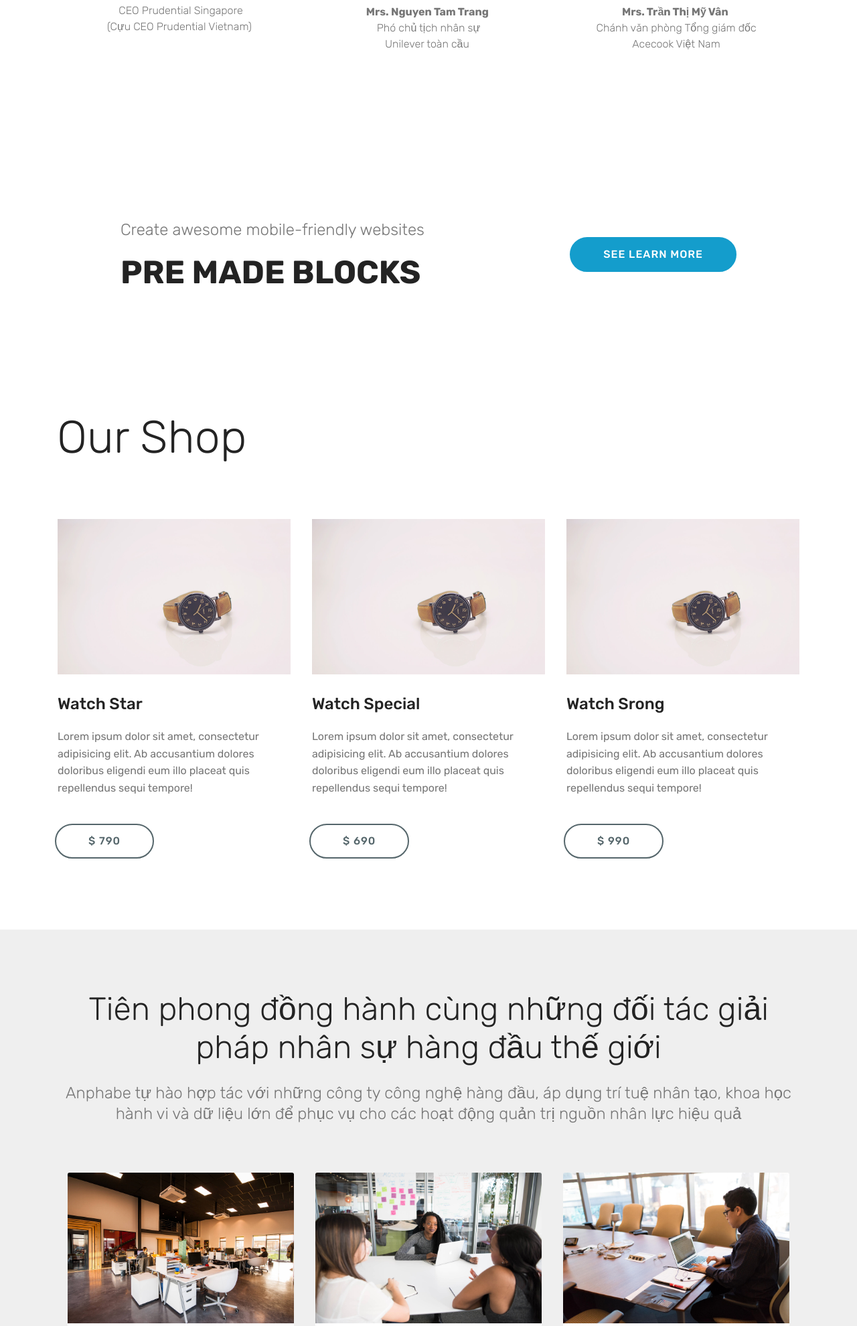
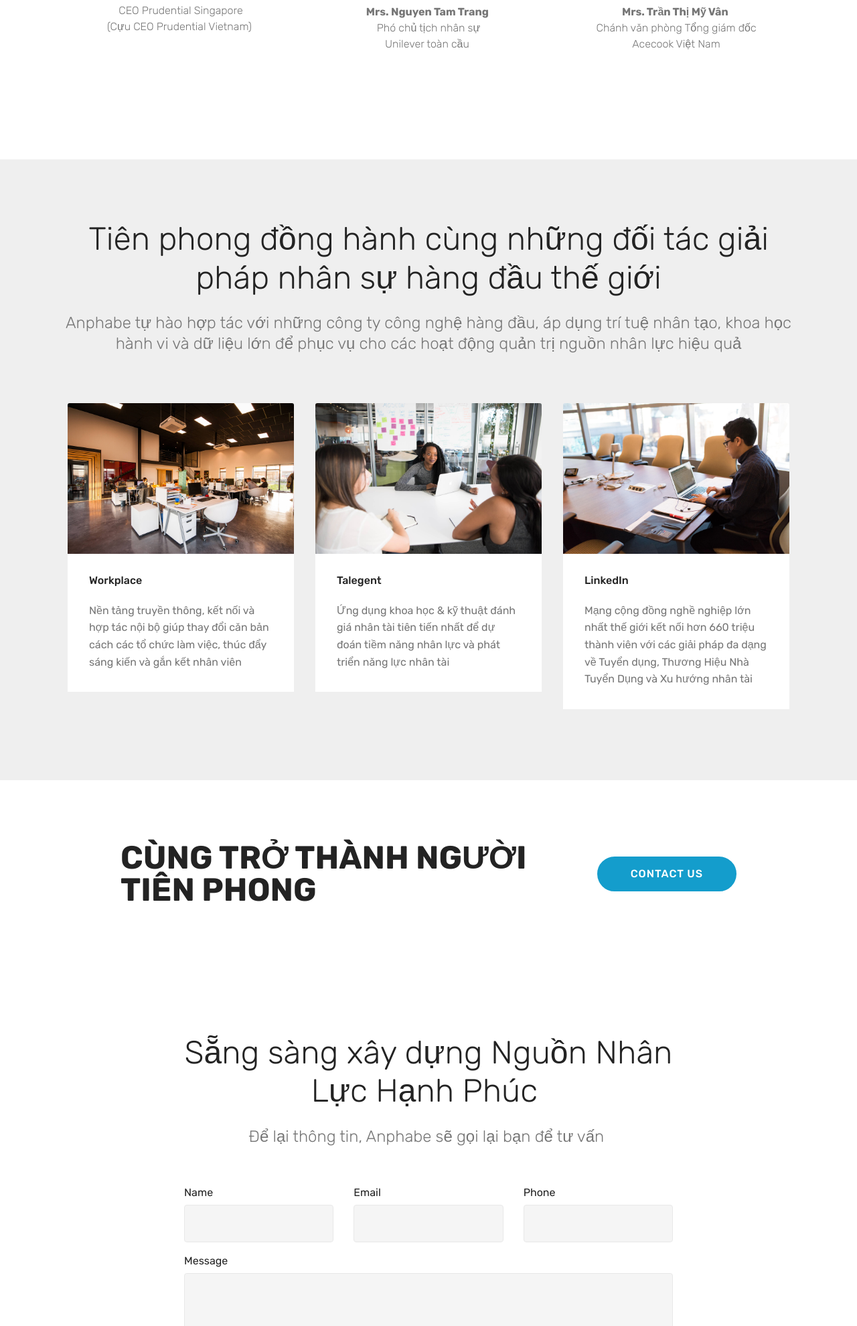
Before and after one commit to anphabe/business, a PHP site: page / in a window 1280 px wide. Shown: the part 3511-5491 px from the top of the page at 67% size. Run offline with PHP 8.4, Linux system fonts and the light colour scheme; some web fonts are replaced.

Commit message:
create github pages

```diff
--- a/assets/mobirise/css/mbr-additional.css
+++ b/assets/mobirise/css/mbr-additional.css
@@ -1448,50 +1448,6 @@ section.lazy-placeholder:after {
     height: auto !important;
   }
 }
-.cid-s2g9i2FZmm {
-  padding-top: 90px;
-  padding-bottom: 90px;
-  background-color: #ffffff;
-}
-.cid-s2g9i2FZmm .mbr-section-subtitle {
-  color: #767676;
-}
-.cid-s2g9i2FZmm .btn {
-  margin: 0 0 .5rem 0;
-}
-.cid-s2g9tjwkZ8 {
-  padding-top: 90px;
-  padding-bottom: 90px;
-  background-color: #ffffff;
-}
-.cid-s2g9tjwkZ8 h4 {
-  font-weight: 500;
-  margin-bottom: 0;
-  text-align: left;
-  padding-top: 2rem;
-}
-.cid-s2g9tjwkZ8 p {
-  margin-bottom: 0;
-  text-align: left;
-  padding-top: 1.5rem;
-}
-.cid-s2g9tjwkZ8 .mbr-section-btn {
-  padding-top: 2.5rem;
-}
-.cid-s2g9tjwkZ8 .mbr-section-btn a {
-  margin: 0;
-}
-.cid-s2g9tjwkZ8 .mbr-text {
-  color: #767676;
-}
-.cid-s2g9tjwkZ8 .card-wrapper {
-  height: 100%;
-}
-@media (max-width: 767px) {
-  .cid-s2g9tjwkZ8 .card:not(.last-child) {
-    padding-bottom: 2rem;
-  }
-}
 .cid-s2g9LFW869 {
   padding-top: 90px;
   padding-bottom: 90px;
--- a/index.html
+++ b/index.html
@@ -373,119 +373,6 @@
     </div>
 </section>
 
-<section class="mbr-section info1 cid-s2g9i2FZmm" id="info1-f">
-
-
-
-
-    <div class="container">
-        <div class="row justify-content-center content-row">
-            <div class="media-container-column title col-12 col-lg-7 col-md-6">
-                <h3 class="mbr-section-subtitle align-left mbr-light pb-3 mbr-fonts-style display-5">
-                    Create awesome mobile-friendly websites
-                </h3>
-                <h2 class="align-left mbr-bold mbr-fonts-style display-2">
-                    PRE MADE BLOCKS
-                </h2>
-            </div>
-            <div class="media-container-column col-12 col-lg-3 col-md-4">
-                <div class="mbr-section-btn align-right py-4">
-                    <a class="btn btn-primary display-4" href="https://mobirise.co">SEE LEARN MORE</a>
-                </div>
-            </div>
-        </div>
-    </div>
-</section>
-
-<section class="services1 cid-s2g9tjwkZ8" id="services1-g">
-    <!---->
-
-    <!---->
-    <!--Overlay-->
-
-    <!--Container-->
-    <div class="container">
-        <div class="row justify-content-center">
-            <!--Titles-->
-            <div class="title pb-5 col-12">
-                <h2 class="align-left pb-3 mbr-fonts-style display-1">
-                    Our Shop
-                </h2>
-
-            </div>
-            <!--Card-1-->
-            <div class="card col-12 col-md-6 p-3 col-lg-4">
-                <div class="card-wrapper">
-                    <div class="card-img">
-                        <img src="assets/images/product1.jpg" alt="">
-                    </div>
-                    <div class="card-box">
-                        <h4 class="card-title mbr-fonts-style display-5">
-                            Watch Star
-                        </h4>
-                        <p class="mbr-text mbr-fonts-style display-7">
-                            Lorem ipsum dolor sit amet, consectetur adipisicing elit. Ab accusantium dolores doloribus
-                            eligendi eum illo placeat quis repellendus sequi tempore!
-                        </p>
-                        <!--Btn-->
-                        <div class="mbr-section-btn align-left"><a href="https://mobirise.co" class="btn btn-warning-outline display-4">
-                                $ 790
-                            </a></div>
-                    </div>
-                </div>
-            </div>
-            <!--Card-2-->
-            <div class="card col-12 col-md-6 p-3 col-lg-4">
-                <div class="card-wrapper">
-                    <div class="card-img">
-                        <img src="assets/images/product1.jpg" alt="">
-                    </div>
-                    <div class="card-box">
-                        <h4 class="card-title mbr-fonts-style display-5">
-                            Watch Special
-                        </h4>
-                        <p class="mbr-text mbr-fonts-style display-7">
-                            Lorem ipsum dolor sit amet, consectetur adipisicing elit. Ab accusantium dolores doloribus
-                            eligendi eum illo placeat quis repellendus sequi tempore!
-                        </p>
-                        <!--Btn-->
-                        <div class="mbr-section-btn align-left">
-                            <a href="https://mobirise.co" class="btn btn-warning-outline display-4">
-                                $ 690
-                            </a>
-                        </div>
-                    </div>
-                </div>
-            </div>
-            <!--Card-3-->
-            <div class="card col-12 col-md-6 p-3 col-lg-4 last-child">
-                <div class="card-wrapper">
-                    <div class="card-img">
-                        <img src="assets/images/product1.jpg" alt="">
-                    </div>
-                    <div class="card-box">
-                        <h4 class="card-title mbr-fonts-style display-5">
-                            Watch Srong
-                        </h4>
-                        <p class="mbr-text mbr-fonts-style display-7">
-                            Lorem ipsum dolor sit amet, consectetur adipisicing elit. Ab accusantium dolores doloribus
-                            eligendi eum illo placeat quis repellendus sequi tempore!
-                        </p>
-                        <!--Btn-->
-                        <div class="mbr-section-btn align-left">
-                            <a href="https://mobirise.co" class="btn btn-warning-outline display-4">
-                                $ 990
-                            </a>
-                        </div>
-                    </div>
-                </div>
-            </div>
-            <!--Card-4-->
-
-        </div>
-    </div>
-</section>
-
 <section class="features18 popup-btn-cards cid-s2g9LFW869" id="features18-h">
 
 
@@ -592,7 +479,7 @@
         <div class="row justify-content-center">
             <div class="media-container-column col-lg-8" data-form-type="formoid">
                 <!---Formbuilder Form--->
-                <form action="https://mobirise.com/" method="POST" class="mbr-form form-with-styler" data-form-title="Mobirise Form"><input type="hidden" name="email" data-form-email="true" value="vzcR95+X2F2qDRxGEXePutwxeNj371OmyAoEZqYbarhgKtnlDV2hbbeJ03acJyq8Hz8DMjJEFd0RD2moCZIHAu/s9N+a0TrntNqxzHfQLRf87P8sJyE65gKJkdvJ2qtU">
+                <form action="https://mobirise.com/" method="POST" class="mbr-form form-with-styler" data-form-title="Mobirise Form"><input type="hidden" name="email" data-form-email="true" value="d/N2ntendhIF1oKOYzngBP4WLCnM7dt2GXF/WVoQllJBolK2E5u5b12LysB+dlK0IOQGi7vS5zH+7wrU8Iw3d3BMZ5gMUhbK7KlJjgdVeZaO8EkhjorGm9CaVicLhAeR">
                     <div class="row">
                         <div hidden="hidden" data-form-alert="" class="alert alert-success col-12">Thanks for filling out the form!</div>
                         <div hidden="hidden" data-form-alert-danger="" class="alert alert-danger col-12">
```
Also changed, not shown: 1 other file.
